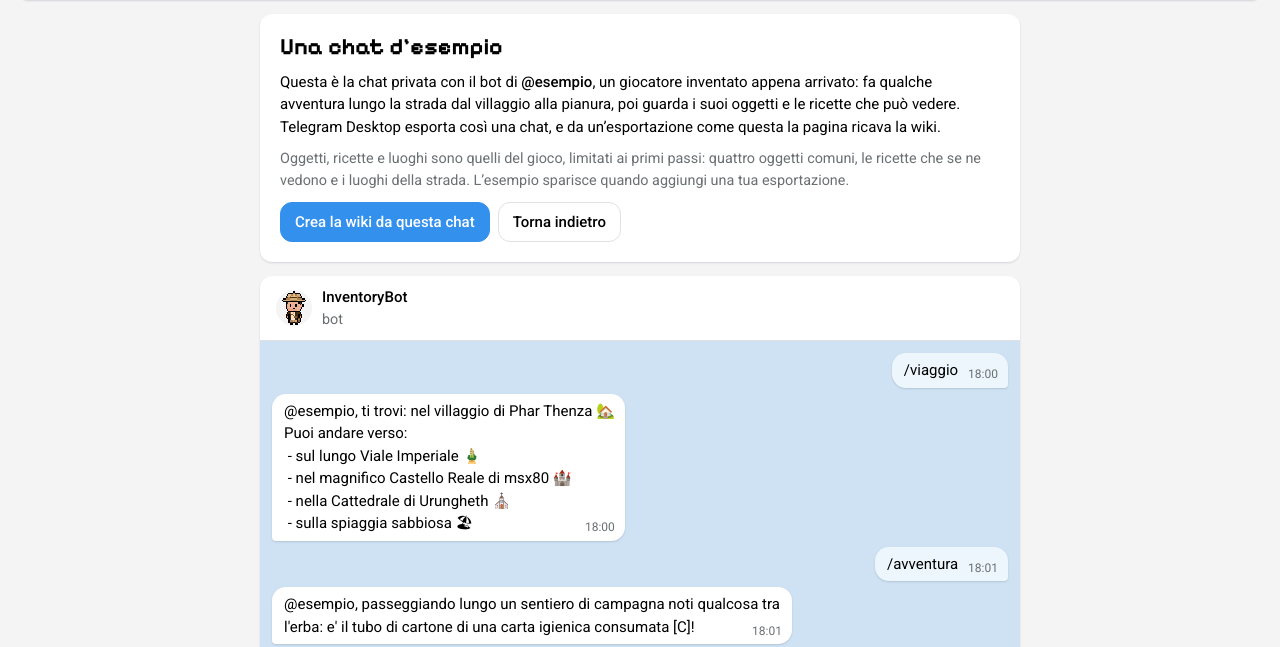
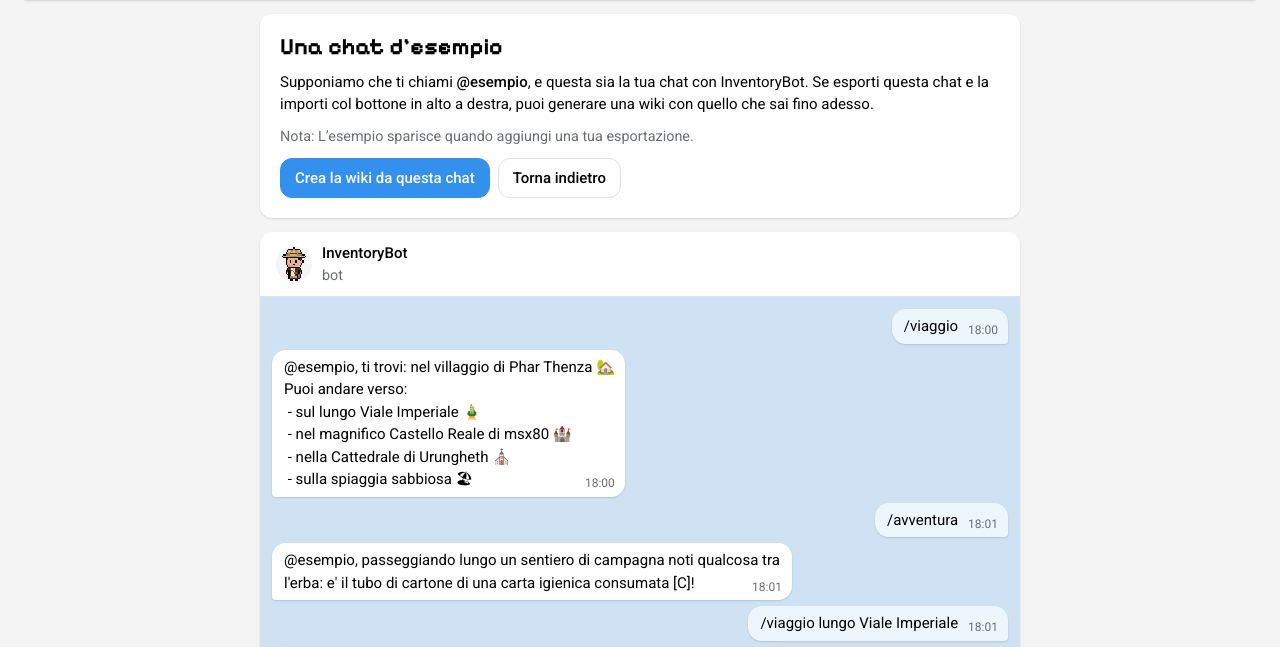
Before and after one commit to djjeck/InventoryBot-wiki, a website built with Vite: page src/web/index.html in a window 1280 px wide. Both pictures are taken after a click on the button "Prova con un esempio". Shown: the part 132-779 px from the top of the page. Built offline with nearby package versions, Linux system fonts and the light colour scheme.

Commit message:
Speak to the player directly on the example's page
The example's intro described the invented player from outside; putting the
player in their place shows more plainly what exporting and importing their
own chat will give them.

Co-Authored-By: Claude Opus 5.5 <noreply@anthropic.com>

```diff
--- a/src/web/index.html
+++ b/src/web/index.html
@@ -133,16 +133,11 @@
           <div class="demo-intro">
             <h2 id="demo-title" tabindex="-1">Una chat d’esempio</h2>
             <p>
-              Questa è la chat privata con il bot di <b>@esempio</b>, un giocatore inventato appena
-              arrivato: fa qualche avventura lungo la strada dal villaggio alla pianura, poi guarda
-              i suoi oggetti e le ricette che può vedere. Telegram Desktop esporta così una chat, e
-              da un’esportazione come questa la pagina ricava la wiki.
+              Supponiamo che ti chiami <b>@esempio</b>, e questa sia la tua chat con InventoryBot.
+              Se esporti questa chat e la importi col bottone in alto a destra, puoi generare una
+              wiki con quello che sai fino adesso.
             </p>
-            <p class="hint">
-              Oggetti, ricette e luoghi sono quelli del gioco, limitati ai primi passi: quattro
-              oggetti comuni, le ricette che se ne vedono e i luoghi della strada. L’esempio
-              sparisce quando aggiungi una tua esportazione.
-            </p>
+            <p class="hint">Nota: L’esempio sparisce quando aggiungi una tua esportazione.</p>
             <div class="row-actions">
               <button type="button" class="btn primary" id="demo-build">
                 Crea la wiki da questa chat
```
